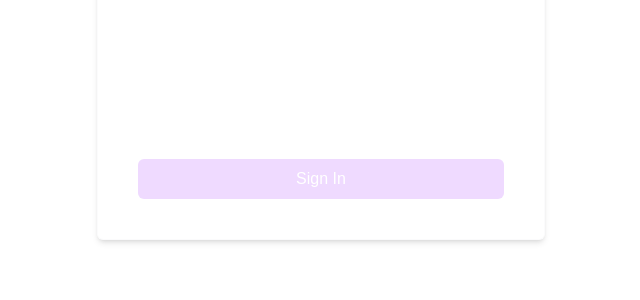
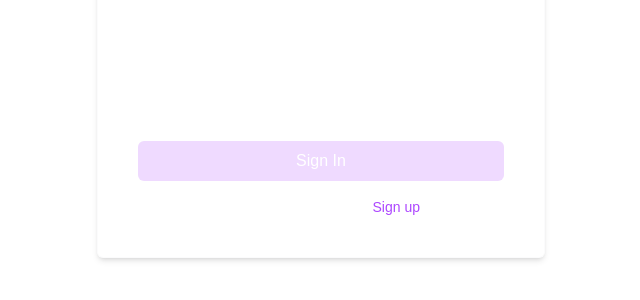
Before and after one commit to jeslor/better_auth_starter_template, a Next.js app: page /sign-in in a window 1280 px wide. Shown: the part 352-652 px from the top of the page, without its empty margins (319-959 px from the left). Built offline with nearby package versions, Linux system fonts and the light colour scheme.

Commit message:
add superbase postgres using drizzle adapter

```diff
--- /dev/null
+++ b/auth-schema.ts
@@ -0,0 +1,61 @@
+import { pgTable, text, timestamp, boolean } from "drizzle-orm/pg-core";
+
+export const user = pgTable("user", {
+  id: text("id").primaryKey(),
+  name: text("name").notNull(),
+  email: text("email").notNull().unique(),
+  emailVerified: boolean("email_verified").default(false).notNull(),
+  image: text("image"),
+  createdAt: timestamp("created_at").defaultNow().notNull(),
+  updatedAt: timestamp("updated_at")
+    .defaultNow()
+    .$onUpdate(() => /* @__PURE__ */ new Date())
+    .notNull(),
+});
+
+export const session = pgTable("session", {
+  id: text("id").primaryKey(),
+  expiresAt: timestamp("expires_at").notNull(),
+  token: text("token").notNull().unique(),
+  createdAt: timestamp("created_at").defaultNow().notNull(),
+  updatedAt: timestamp("updated_at")
+    .$onUpdate(() => /* @__PURE__ */ new Date())
+    .notNull(),
+  ipAddress: text("ip_address"),
+  userAgent: text("user_agent"),
+  userId: text("user_id")
+    .notNull()
+    .references(() => user.id, { onDelete: "cascade" }),
+});
+
+export const account = pgTable("account", {
+  id: text("id").primaryKey(),
+  accountId: text("account_id").notNull(),
+  providerId: text("provider_id").notNull(),
+  userId: text("user_id")
+    .notNull()
+    .references(() => user.id, { onDelete: "cascade" }),
+  accessToken: text("access_token"),
+  refreshToken: text("refresh_token"),
+  idToken: text("id_token"),
+  accessTokenExpiresAt: timestamp("access_token_expires_at"),
+  refreshTokenExpiresAt: timestamp("refresh_token_expires_at"),
+  scope: text("scope"),
+  password: text("password"),
+  createdAt: timestamp("created_at").defaultNow().notNull(),
+  updatedAt: timestamp("updated_at")
+    .$onUpdate(() => /* @__PURE__ */ new Date())
+    .notNull(),
+});
+
+export const verification = pgTable("verification", {
+  id: text("id").primaryKey(),
+  identifier: text("identifier").notNull(),
+  value: text("value").notNull(),
+  expiresAt: timestamp("expires_at").notNull(),
+  createdAt: timestamp("created_at").defaultNow().notNull(),
+  updatedAt: timestamp("updated_at")
+    .defaultNow()
+    .$onUpdate(() => /* @__PURE__ */ new Date())
+    .notNull(),
+});
--- a/components/Account/Account.tsx
+++ b/components/Account/Account.tsx
@@ -2,6 +2,7 @@
 import React from "react";
 import Input from "../Input/Input";
 import { useInput } from "@/hooks/inputHook";
+import Link from "next/link";
 interface AccountProps {
   page?: "sign-in" | "sign-up";
 }
@@ -11,12 +12,34 @@ const Account = ({ page }: AccountProps) => {
   const password = useInput("");
   const username = useInput("");
 
+  const handleSubmit = (e: React.FormEvent) => {
+    e.preventDefault();
+    if (page === "sign-in") {
+      // Handle sign-in logic here
+      console.log("Signing in with:", {
+        email: email.value,
+        password: password.value,
+      });
+    } else {
+      // Handle sign-up logic here
+      console.log("Signing up with:", {
+        username: username.value,
+        email: email.value,
+        password: password.value,
+      });
+    }
+  };
+
   return (
     <div className="max-w-md w-full mx-auto py-10 px-10 border border-gray-300/10 bg-white/5 rounded-md shadow-md">
       <h2 className="text-[30px] font-bold mb-10 text-white/70 text-center">
         {page === "sign-in" ? "Sign In" : "Sign Up"}
       </h2>
-      <form className="flex flex-col gap-4" autoComplete="off">
+      <form
+        onSubmit={handleSubmit}
+        className="flex flex-col gap-4"
+        autoComplete="off"
+      >
         {page === "sign-up" && (
           <Input
             label="Username"
@@ -44,6 +67,23 @@ const Account = ({ page }: AccountProps) => {
           {page === "sign-in" ? "Sign In" : "Sign Up"}
         </button>
       </form>
+      <div className="mt-4 text-sm text-white/50 text-center">
+        {page === "sign-in" ? (
+          <p>
+            Don't have an account?{" "}
+            <Link href="/sign-up" className="text-purple-500 cursor-pointer">
+              Sign up
+            </Link>
+          </p>
+        ) : (
+          <p>
+            Already have an account?{" "}
+            <Link href="/sign-in" className="text-purple-500 cursor-pointer">
+              Sign in
+            </Link>
+          </p>
+        )}
+      </div>
     </div>
   );
 };
--- a/components/Input/Input.tsx
+++ b/components/Input/Input.tsx
@@ -25,6 +25,7 @@ const Input = ({
         {label}
       </label>
       <input
+        id={name}
         type={type}
         name={name}
         // placeholder={placeholder}
--- /dev/null
+++ b/drizzle.config.ts
@@ -0,0 +1,10 @@
+import { defineConfig } from "drizzle-kit";
+
+export default defineConfig({
+  schema: "./auth-schema.ts",
+  out: "./drizzle",
+  dialect: "postgresql",
+  dbCredentials: {
+    url: process.env.SUPABASE_DB_URL!,
+  },
+});
--- /dev/null
+++ b/lib/auth.ts
@@ -0,0 +1,14 @@
+import { betterAuth } from "better-auth";
+import { drizzleAdapter } from "better-auth/adapters/drizzle";
+import { db } from "@/lib/services/db"; // your drizzle instance
+
+export const auth = betterAuth({
+  database: drizzleAdapter(db, {
+    provider: "pg", // or "mysql", "sqlite"
+  }),
+  emailAndPassword: {
+    enabled: true,
+  },
+  socialProviders: {}, // e.g. { google: { clientId: '...', clientSecret: '...'
+  secret: process.env.BETTER_AUTH_SECRET!,
+});
--- /dev/null
+++ b/lib/services/db.ts
@@ -0,0 +1,10 @@
+// src/db/index.ts
+import { drizzle } from "drizzle-orm/node-postgres";
+import { Pool } from "pg";
+
+const pool = new Pool({
+  connectionString: process.env.SUPABASE_DB_URL,
+  ssl: { rejectUnauthorized: false },
+});
+
+export const db = drizzle(pool);
--- a/package.json
+++ b/package.json
@@ -9,8 +9,11 @@
     "lint": "eslint"
   },
   "dependencies": {
+    "@types/pg": "^8.15.5",
+    "better-auth": "^1.3.26",
     "drizzle-orm": "^0.44.6",
     "next": "15.5.4",
+    "pg": "^8.16.3",
     "postgres": "^3.4.7",
     "react": "19.1.0",
     "react-dom": "19.1.0"
```
Also changed, not shown: 2 other files (tests, documents, lock files or other folders).
